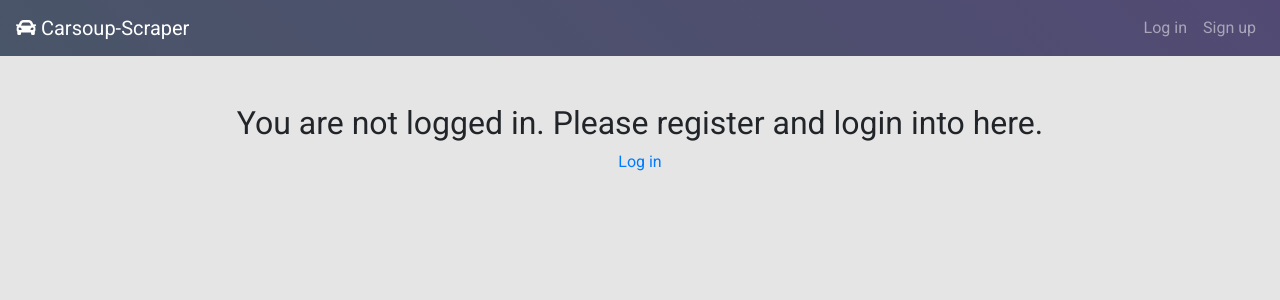
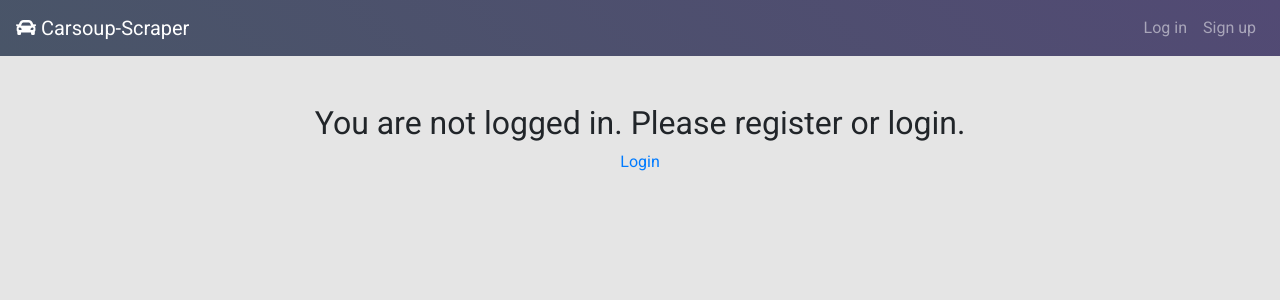
Before and after one commit to jordan763/allaboutcars, a React (Create React App) app in the folder client/: page / in a window 1280 px wide. Shown: the top 300 px of the page. Built offline with nearby package versions, Linux system fonts and the light colour scheme; no server answers.

Commit message:
route update

```diff
--- a/client/src/pages/home.js
+++ b/client/src/pages/home.js
@@ -17,8 +17,8 @@ export default function Home() {
       ) : (
         <>
           <div className="text-center mt-5">
-            <h2>You are not logged in. Please register and login into here.</h2>
-            <Link to="/login">Log in</Link>
+            <h2>You are not logged in. Please register or login.</h2>
+            <Link to="/login">Login</Link>
           </div>
         </>
       )}
```
